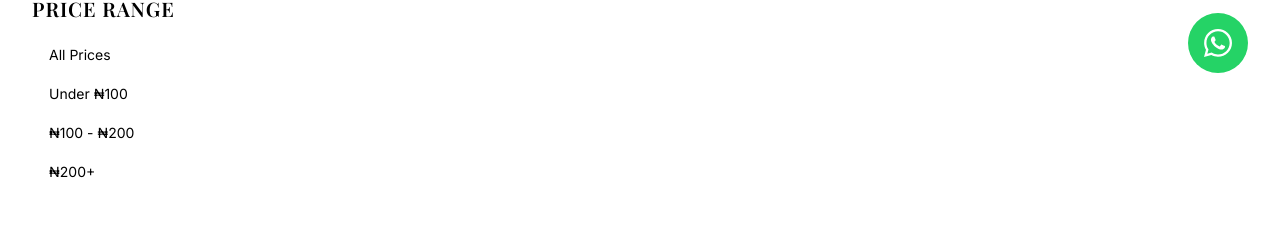
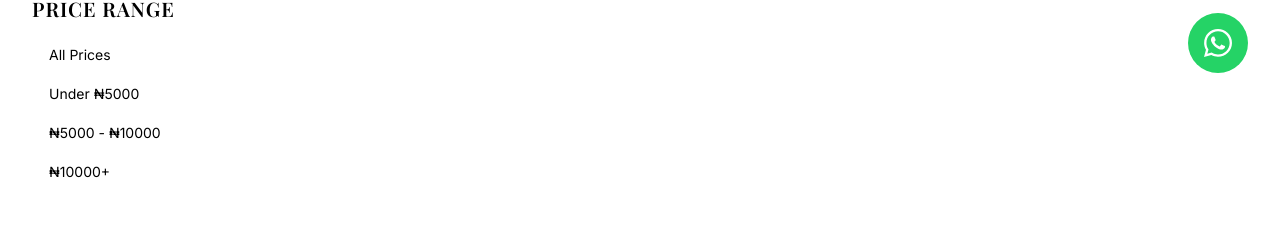
Before and after one commit to Icode-designs/camilla-lux, a Next.js app: page /collection in a window 1280 px wide. Shown: the part 695-934 px from the top of the page. Built offline with nearby package versions, Linux system fonts and the light colour scheme; no server answers; the database is empty.

Commit message:
changed price ranges

```diff
--- a/src/app/collection/page.tsx
+++ b/src/app/collection/page.tsx
@@ -281,7 +281,12 @@ function CollectionContent() {
   }, []);
 
   const categories = ["All", "Handbags", "Footwear", "Sneakers", "Perfumes"];
-  const priceRanges = ["All Prices", "Under ₦100", "₦100 - ₦200", "₦200+"];
+  const priceRanges = [
+    "All Prices",
+    "Under ₦5000",
+    "₦5000 - ₦10000",
+    "₦10000+",
+  ];
 
   const filteredProducts = products.filter((product) => {
     const matchCategory =
```
